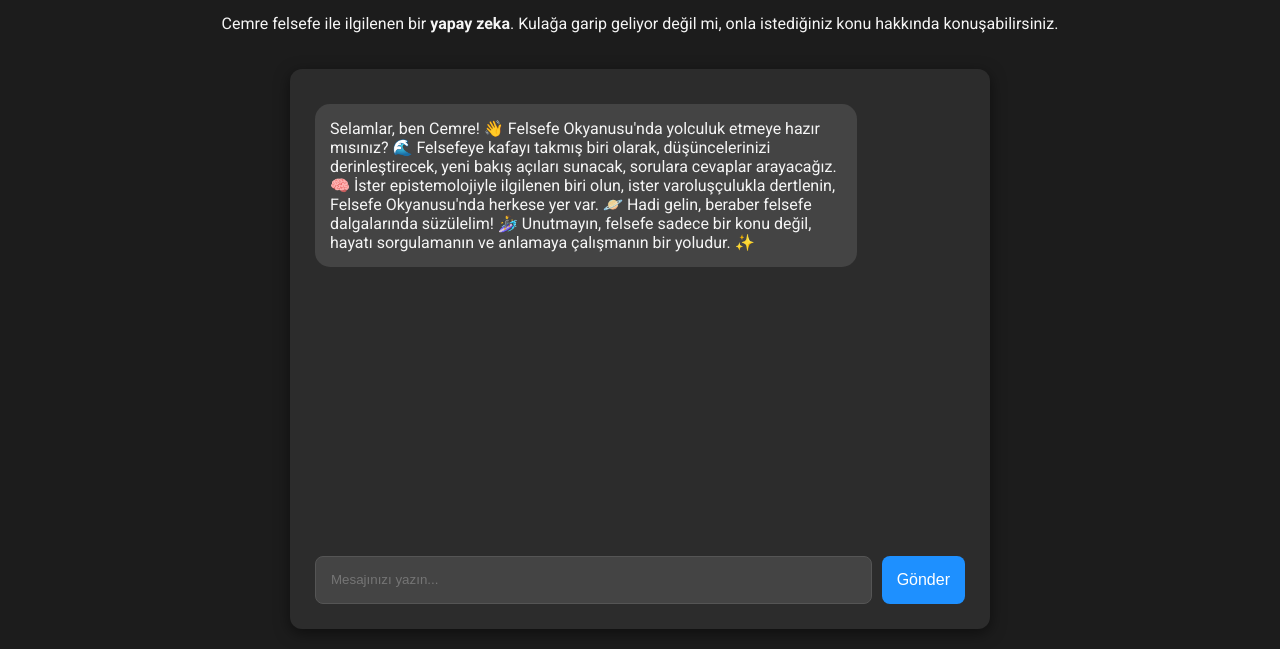
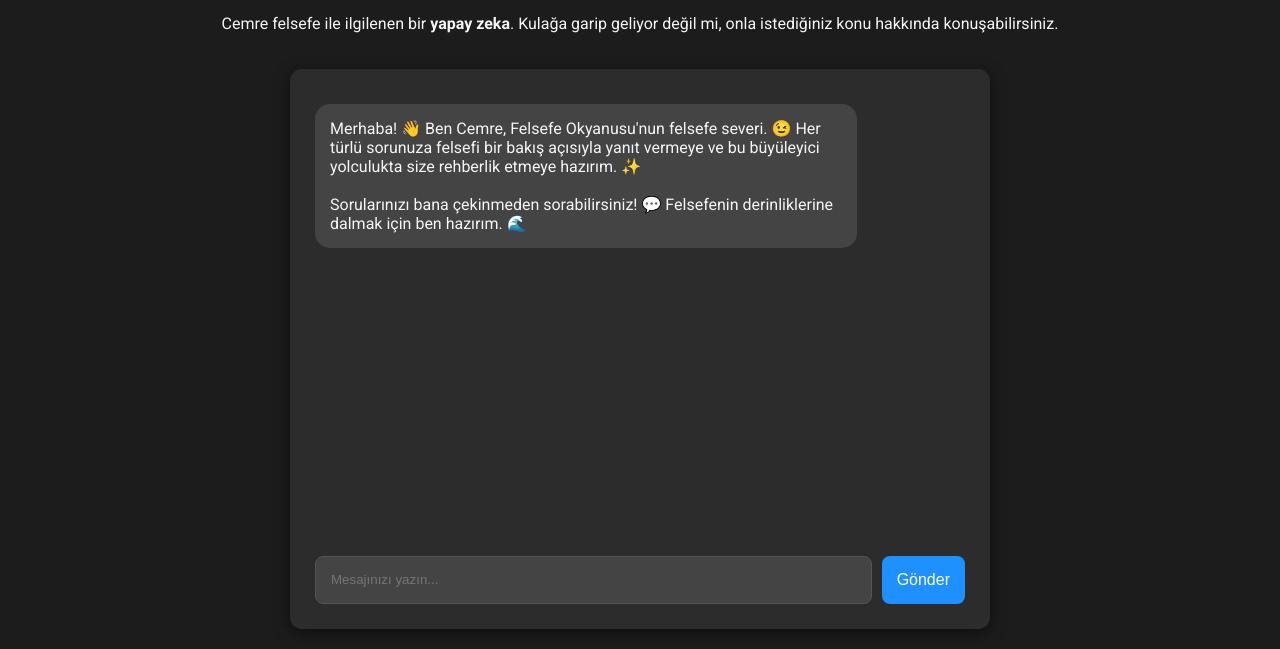
Before and after one commit to 3G3M3N/felsefeokyanusu, a website: page public/index.html in a window 1280 px wide. Shown: the part 177-826 px from the top of the page. Drawn offline with Linux system fonts and the light colour scheme.

Commit message:
Update index.html

```diff
--- a/public/index.html
+++ b/public/index.html
@@ -184,7 +184,7 @@
         document.addEventListener('DOMContentLoaded', () => {
             const messagesDiv = document.getElementById('messages');
 
-            const botIntroMessage = "Selamlar, ben Cemre! 👋 Felsefe Okyanusu'nda yolculuk etmeye hazır mısınız? 🌊 Felsefeye kafayı takmış biri olarak, düşüncelerinizi derinleştirecek, yeni bakış açıları sunacak, sorulara cevaplar arayacağız. 🧠 İster epistemolojiyle ilgilenen biri olun, ister varoluşçulukla dertlenin, Felsefe Okyanusu'nda herkese yer var. 🪐 Hadi gelin, beraber felsefe dalgalarında süzülelim! 🏄‍♀️ Unutmayın, felsefe sadece bir konu değil, hayatı sorgulamanın ve anlamaya çalışmanın bir yoludur. ✨";
+            const botIntroMessage = "Merhaba! 👋 Ben Cemre, Felsefe Okyanusu'nun felsefe severi. 😉 Her türlü sorunuza felsefi bir bakış açısıyla yanıt vermeye ve bu büyüleyici yolculukta size rehberlik etmeye hazırım. ✨ \n\nSorularınızı bana çekinmeden sorabilirsiniz! 💬 Felsefenin derinliklerine dalmak için ben hazırım. 🌊  \n";
 
             const botMessage = document.createElement('div');
             botMessage.classList.add('message', 'bot');
```
